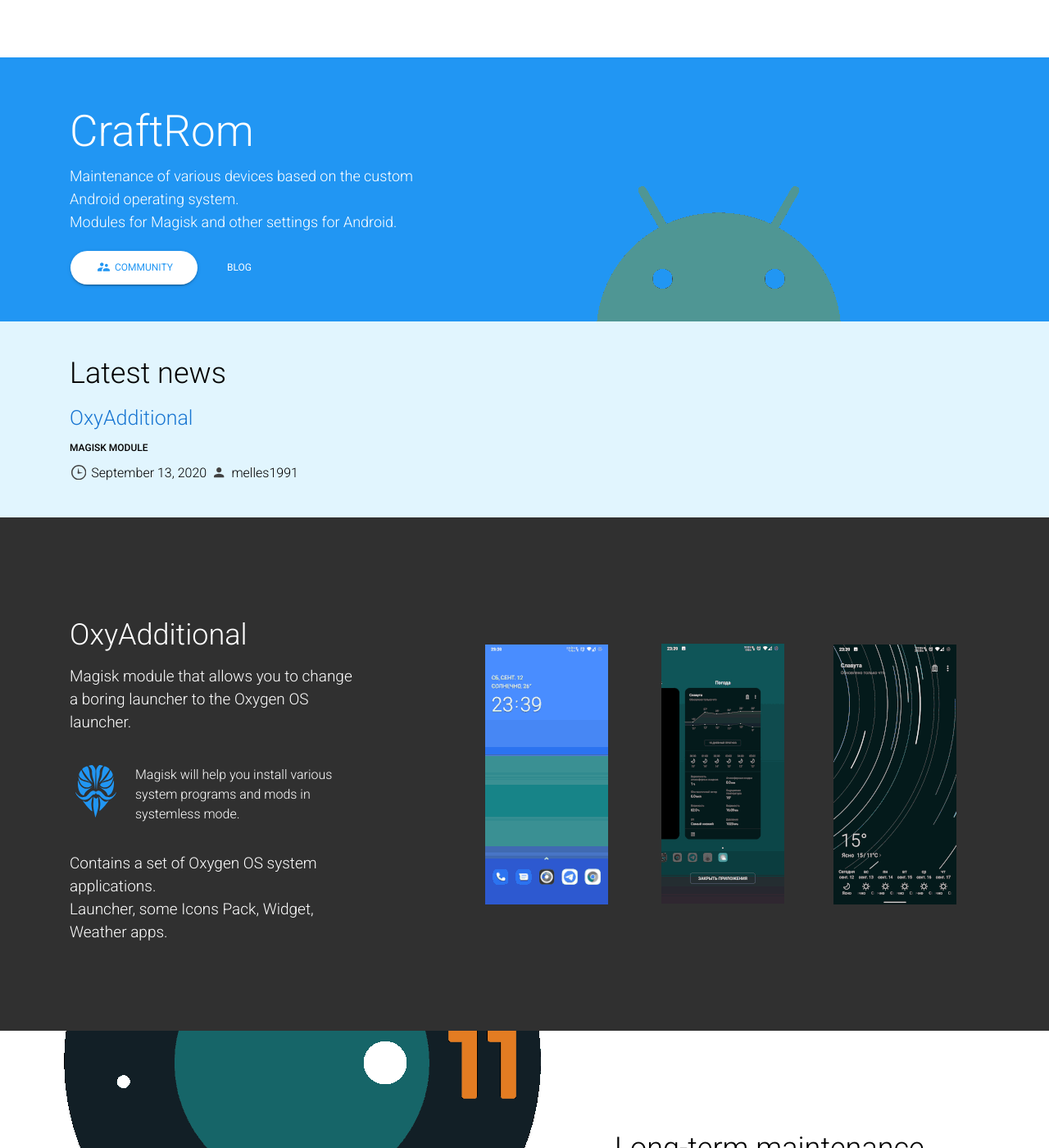
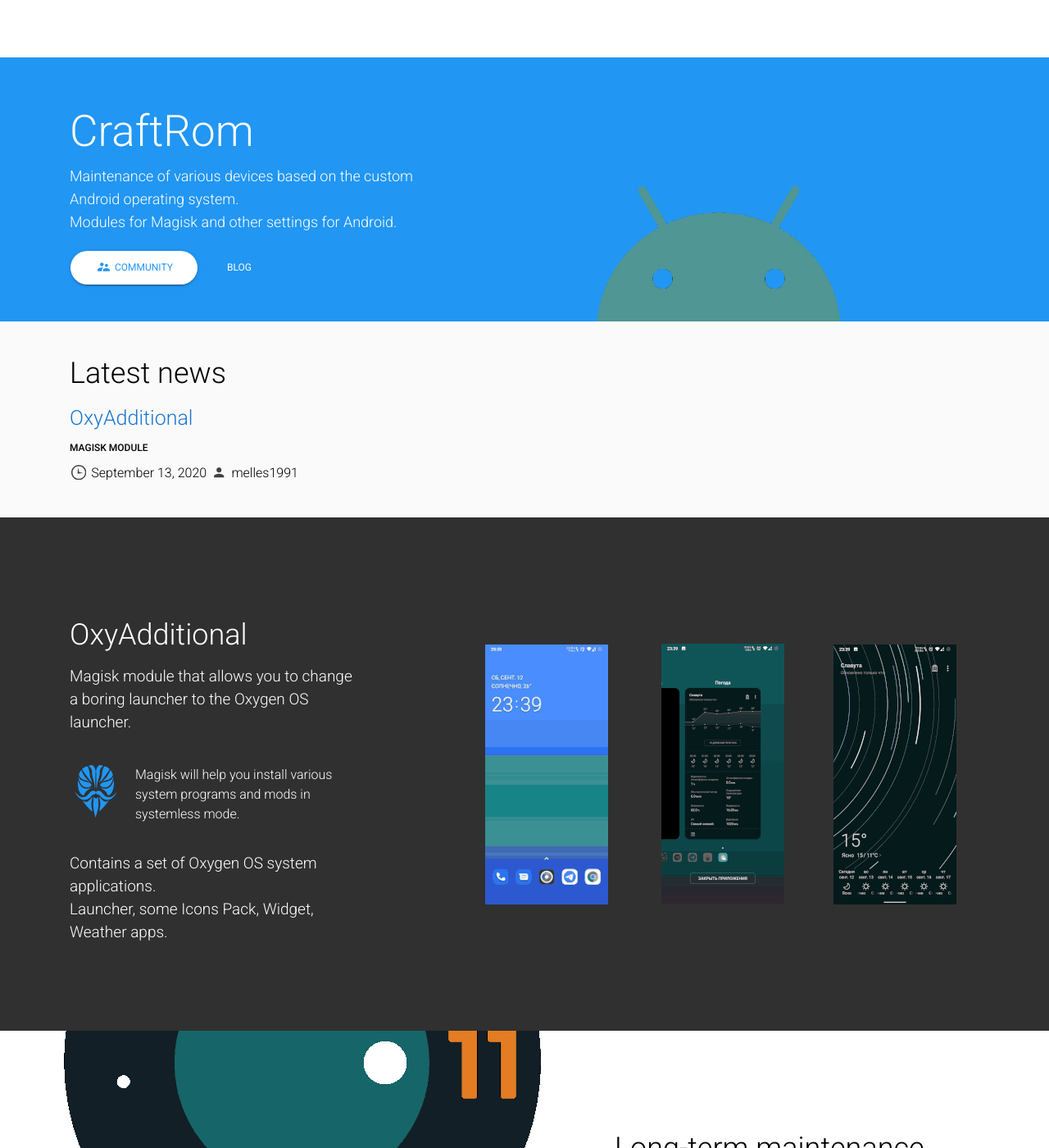
Before and after one commit to melles1991/melles1991.github.io, a Jekyll site: the page built from index.html, in a window 1280 px wide and 1400 px high. Shown: the whole window at 82% size. Built offline with Jekyll 4.4.1, drawn with Linux system fonts in a browser that asks for light colours.

Commit message:
Update utilities.scss

```diff
--- a/_sass/craft/utilities.scss
+++ b/_sass/craft/utilities.scss
@@ -24,7 +24,7 @@
 }
 
 .bg-primary-lighter {
-    background-color: #e1f5fe !important;
+    background-color: #fafafa !important;
     color: black;
 }
 
```
